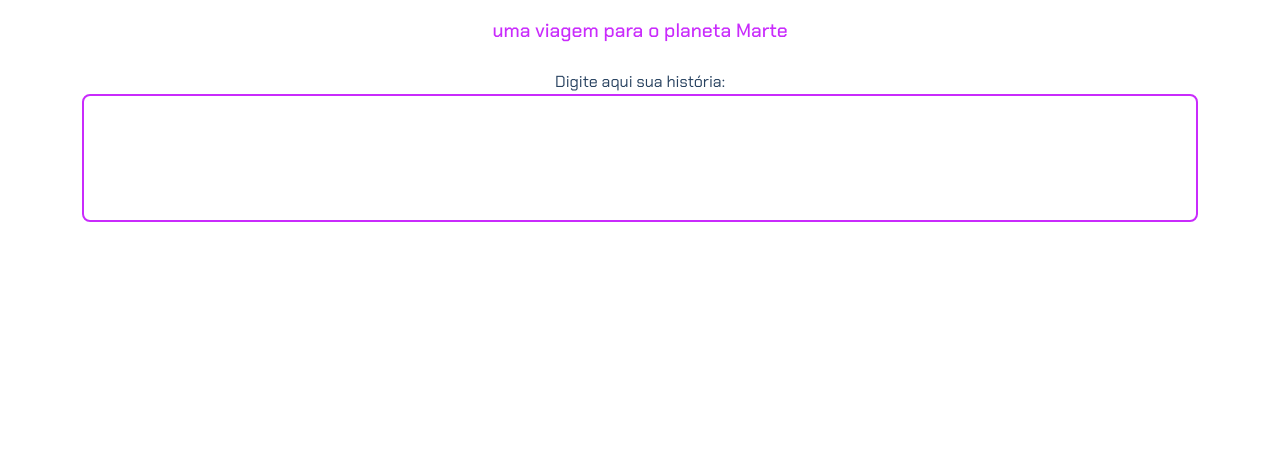
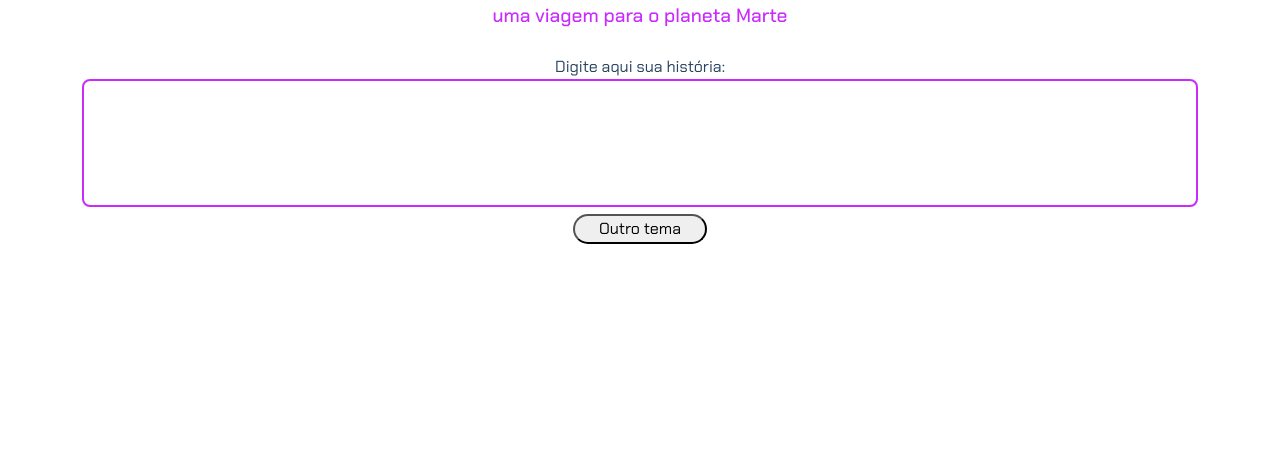
Before and after one commit to femascheti/escreva-sua-historia, a plain HTML site: page index.html in a window 1280 px wide. Shown: the part 325-800 px from the top of the page. Drawn offline with nearby package versions, Linux system fonts and the light colour scheme.

Commit message:
update code

```diff
--- a/index.html
+++ b/index.html
@@ -16,13 +16,18 @@
     <h1>Escreva sua história!</h1>
     <p class="lead">Vamos escrever uma história que fale de:</p>
     <div class="frase-display" id="fraseDisplay"></div>
-    <br class="row">
+    <div>
+      <br class="row">
       <label class="col" for="fraseInput">Digite aqui sua história:</label>
       <br>
-      <textarea id="fraseInput" class="frase-input col" autofocus></textarea>
+      <textarea id="fraseInput" class="frase-input col rounded-3" autofocus></textarea>
     </div>
+    <button class="rounded-pill px-4" id="btn-sorteia">Outro tema</button>
   </div>
-  <!-- <div class="timer" id="timer"></div> -->
+
+
+  </div>
+
   <script src="main.js" defer></script>
   <script src="https://cdn.jsdelivr.net/npm/bootstrap@5.3.3/dist/js/bootstrap.bundle.min.js"
     integrity="sha384-YvpcrYf0tY3lHB60NNkmXc5s9fDVZLESaAA55NDzOxhy9GkcIdslK1eN7N6jIeHz"
--- a/main.js
+++ b/main.js
@@ -1,9 +1,9 @@
-const fraseDisplayElement = document.getElementById('fraseDisplay')
-const fraseInputElement = document.getElementById('fraseInput')
-const tempoDigitacao = document.getElementById('timer')
+const fraseDisplayElement = document.getElementById('fraseDisplay');
+const fraseInputElement = document.getElementById('fraseInput');
+const botaoTema = document.getElementById('btn-sorteia');
 
 const frases = [
-  "um cachorro que fala",
+    "um cachorro que fala",
     "uma floresta mágica",
     "um dia vivendo no espaço",
     "um brinquedo que ganha vida",
@@ -28,34 +28,16 @@ const frases = [
     "um dia em uma fábrica de brinquedos"
 ];
 
-async function sorteiaFrase() {
-  const randomIndex = Math.floor(Math.random() * frases.length);
-  const frase = frases[randomIndex];
+botaoTema.addEventListener('click', sorteiaFrase);
 
-  fraseDisplayElement.innerHTML = '';
+function sorteiaFrase() {
+    const randomIndex = Math.floor(Math.random() * frases.length);
+    const frase = frases[randomIndex];
 
-  frase.split('').forEach(caractere => {
-    const caractereSpan = document.createElement('span');
-    caractereSpan.innerText = caractere;
-    fraseDisplayElement.appendChild(caractereSpan);
-  });
-
-  fraseInputElement.value = '';
-  comecarContagem();
+    fraseDisplayElement.innerHTML = frase;
+    fraseInputElement.value = '';
 }
 
 
-let tempoInicio
-function comecarContagem() {
-  tempoDigitacao.innerText = 0
-  tempoInicio = new Date()
-  setInterval(() => {
-    timer.innerText = startTempo()
-  }, 1000)
-}
 
-function startTempo() {
-  return Math.floor((new Date() - tempoInicio) / 1000)
-}
-
-sorteiaFrase()
+sorteiaFrase();
```
